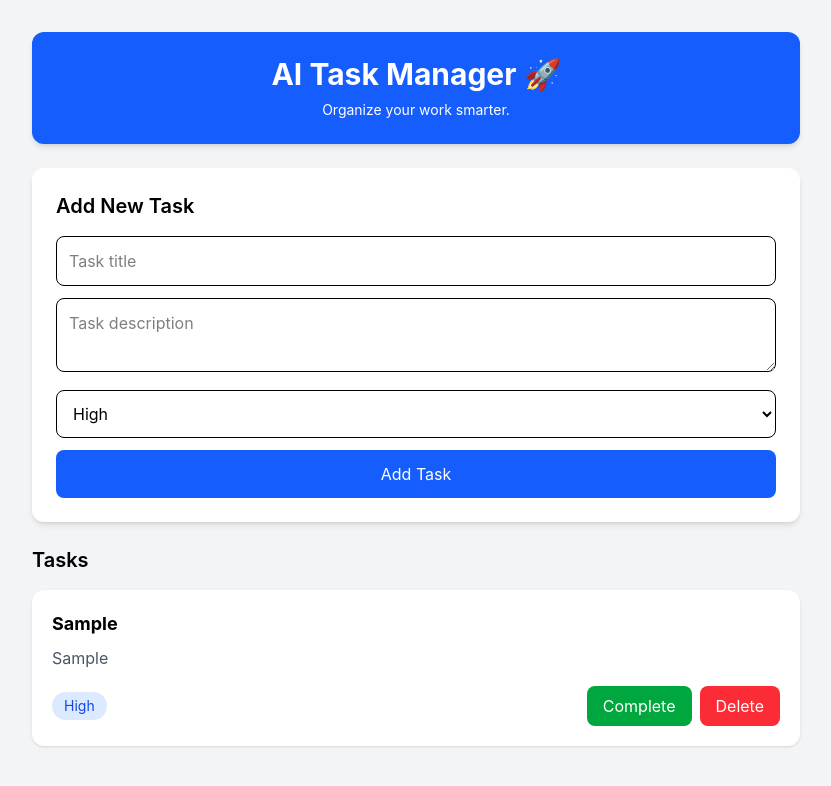
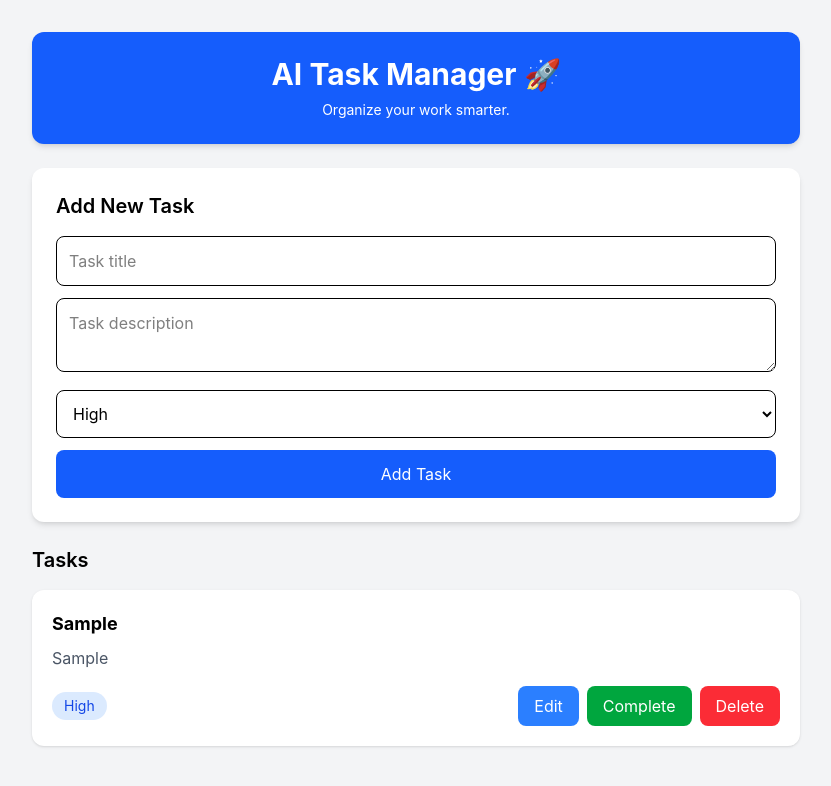
Before and after one commit to Mahishukla1207/ai-task-manager, a React (Vite) app: page / in a window 1280 px wide. Both pictures are taken after typing "Sample", "Sample" into the empty fields and a click on the button "Add Task". Shown: the top 786 px of the page, without its empty margins (224-1055 px from the left). Built offline with nearby package versions, Linux system fonts and the light colour scheme.

Commit message:
Implement task editing feature

```diff
--- a/src/App.jsx
+++ b/src/App.jsx
@@ -7,32 +7,52 @@ function App() {
   const [tasks, setTasks] = useState([]);
 
   const addTask = (task) => {
-    setTasks([...tasks, task]);
+    setTasks((prevTasks) => [...prevTasks, task]);
   };
+
   const deleteTask = (id) => {
-  setTasks(tasks.filter(task => task.id !== id));
+    setTasks((prevTasks) =>
+      prevTasks.filter((task) => task.id !== id)
+    );
   };
+
   const toggleComplete = (id) => {
-  console.log(id);
-
-  setTasks(
-    tasks.map((task) =>
+    setTasks((prevTasks) =>
+      prevTasks.map((task) =>
         task.id === id
           ? { ...task, completed: !task.completed }
           : task
       )
     );
   };
-console.log("Rendering App");
-console.log(toggleComplete);
+
+  const editTask = (id) => {
+    const newTitle = prompt("Enter new task title:");
+
+    if (!newTitle || !newTitle.trim()) return;
+
+    setTasks((prevTasks) =>
+      prevTasks.map((task) =>
+        task.id === id
+          ? { ...task, title: newTitle }
+          : task
+      )
+    );
+  };
+
   return (
     <div className="min-h-screen bg-gray-100 p-8">
       <div className="max-w-3xl mx-auto">
         <Header />
+
         <TaskForm addTask={addTask} />
-        <TaskList tasks={tasks}
+
+        <TaskList
+          tasks={tasks}
           deleteTask={deleteTask}
-        toggleComplete={toggleComplete} />
+          toggleComplete={toggleComplete}
+          editTask={editTask}
+        />
       </div>
     </div>
   );
--- a/src/components/TaskList.jsx
+++ b/src/components/TaskList.jsx
@@ -1,22 +1,34 @@
-function TaskList({ tasks, deleteTask, toggleComplete }) {
-    console.log("toggleComplete prop:", toggleComplete);
+function TaskList({
+  tasks,
+  deleteTask,
+  toggleComplete,
+  editTask,
+}) {
   return (
     <div className="mt-6">
-      <h2 className="text-xl font-semibold mb-4">Tasks</h2>
+      <h2 className="text-xl font-semibold mb-4">
+        Tasks
+      </h2>
 
       {tasks.length === 0 ? (
-        <p className="text-gray-500">No tasks yet.</p>
+        <p className="text-gray-500">
+          No tasks yet.
+        </p>
       ) : (
         tasks.map((task) => (
           <div
             key={task.id}
             className={`rounded-xl shadow p-5 mb-4 ${
-              task.completed ? "bg-green-100" : "bg-white"
+              task.completed
+                ? "bg-green-100"
+                : "bg-white"
             }`}
           >
             <h3
               className={`font-bold text-lg ${
-                task.completed ? "line-through text-gray-500" : ""
+                task.completed
+                  ? "line-through text-gray-500"
+                  : ""
               }`}
             >
               {task.title}
@@ -37,7 +49,14 @@ function TaskList({ tasks, deleteTask, toggleComplete }) {
                 {task.priority}
               </span>
 
-              <div className="space-x-2">
+              <div className="flex gap-2">
+                <button
+                  onClick={() => editTask(task.id)}
+                  className="bg-blue-500 hover:bg-blue-600 text-white px-4 py-2 rounded-lg"
+                >
+                  Edit
+                </button>
+
                 <button
                   onClick={() => toggleComplete(task.id)}
                   className={`px-4 py-2 rounded-lg text-white ${
```
Also changed, not shown: 1 other file (tests, documents, lock files or other folders). Lines whose indentation alone changed are shown as unchanged.
